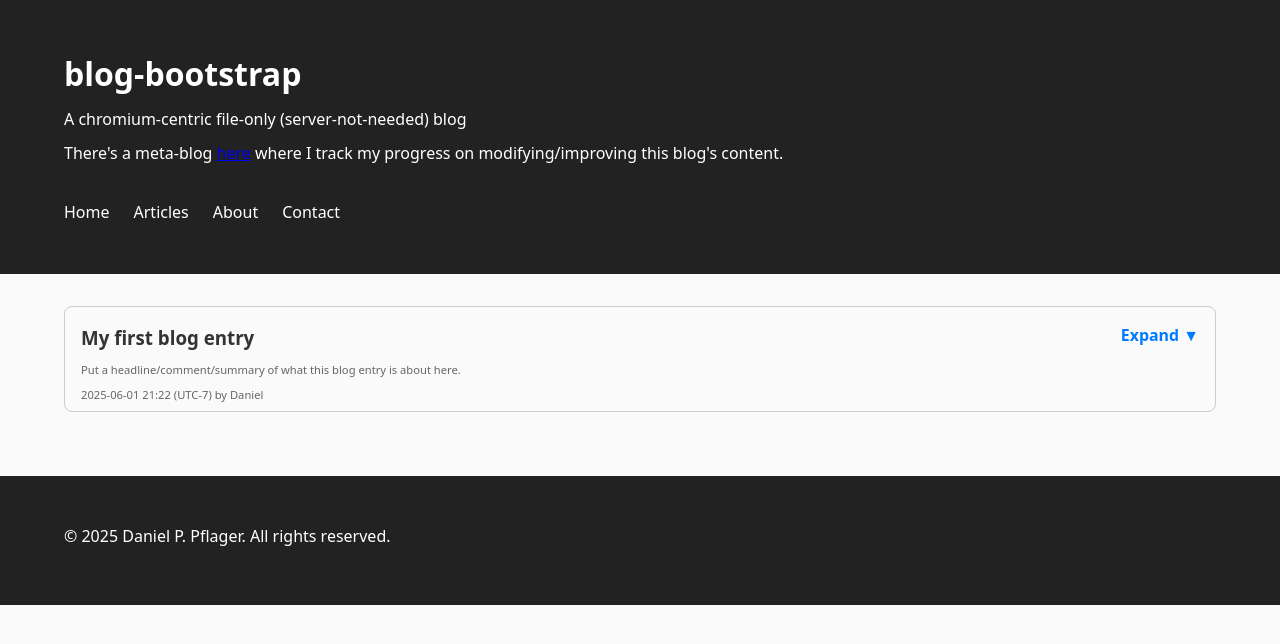
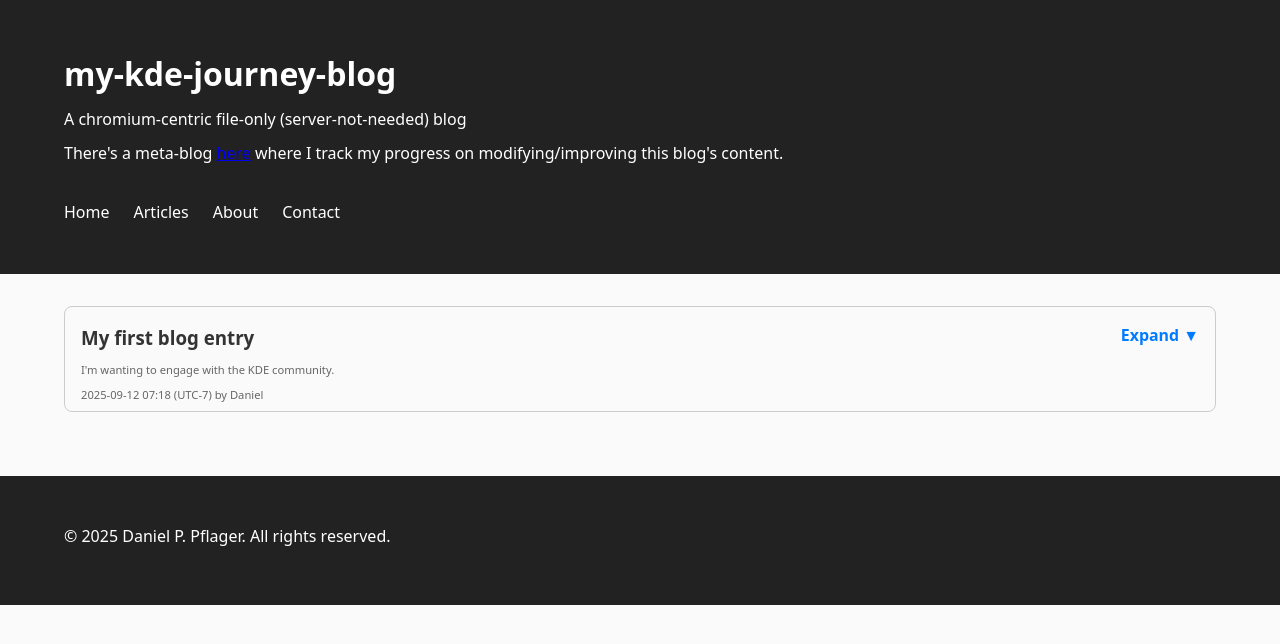
Before and after one commit to pflagerd/blog-bootstrap, a plain HTML site: page index.html in a window 1280 px wide. Drawn offline with nearby package versions, Linux system fonts and the light colour scheme.

Commit message:
progress

```diff
--- a/index.html
+++ b/index.html
@@ -1,10 +1,10 @@
 <!DOCTYPE html>
 <html lang="en">
 <head>
-  <meta charset="UTF-8" />
-  <meta name="viewport" content="width=device-width, initial-scale=1.0" />
-  <title>blog-bootstrap</title>
-  <link rel="stylesheet" href="blog.css" />
+    <meta charset="UTF-8"/>
+    <meta name="viewport" content="width=device-width, initial-scale=1.0"/>
+    <title>my-kde-journey-blog</title>
+    <link rel="stylesheet" href="blog.css"/>
 
     <link rel="stylesheet" href="https://cdn.jsdelivr.net/npm/katex@0.15.1/dist/katex.min.css" integrity="sha384-R4558gYOUz8mP9YWpZJjofhk+zx0AS11p36HnD2ZKj/6JR5z27gSSULCNHIRReVs" crossorigin="anonymous">
 
@@ -16,7 +16,7 @@
             onload="renderMathInElement(document.body);"></script>
 
     <script>
-    document.addEventListener("DOMContentLoaded", function() {
+        document.addEventListener("DOMContentLoaded", function () {
             renderMathInElement(document.body, {
                 // customised options
                 // • auto-render specific keys, e.g.:
@@ -27,7 +27,7 @@
                     {left: '\\[', right: '\\]', display: true}
                 ],
                 // • rendering keys, e.g.:
-        throwOnError : false
+                throwOnError: false
             });
         });
     </script>
@@ -37,7 +37,7 @@
 <body>
 <header>
     <div class="container">
-      <h1>blog-bootstrap</h1>
+        <h1>my-kde-journey-blog</h1>
         <p>A chromium-centric file-only (server-not-needed) blog</p>
         <p>There's a meta-blog <a href="meta-blog.html" target="_blank">here</a> where I track my progress on modifying/improving this blog's content.</p>
         <br/>
@@ -60,14 +60,15 @@
             <h3>My first blog entry</h3>
             <p class="meta">A headline/comment/summary of what this blog entry is about.</p>
             <p class="meta">2025-06-01 21:22 (UTC-7) by Daniel</p>
-        <p>I did a .fork of <a href="https://github.com/pflagerd/blog-bootstrap" target="_blank">https://github.com/pflagerd/blog-bootstrap</a></p>
+            <p>I did a .fork of <a href="https://github.com/pflagerd/my-kde-journey-blog" target="_blank">https://github.com/pflagerd/my-kde-journey-blog</a></p>
         </article>
 
         <article class="post">
             <h3>My first blog entry</h3>
-        <p class="meta">Put a headline/comment/summary of what this blog entry is about here.</p>
-        <p class="meta">2025-06-01 21:22 (UTC-7) by Daniel</p>
-        <p>I did a .fork of <a href="https://github.com/pflagerd/blog-bootstrap" target="_blank">https://github.com/pflagerd/blog-bootstrap</a></p>
+            <p class="meta">I'm wanting to engage with the KDE community.</p>
+            <p class="meta">2025-09-12 07:18 (UTC-7) by Daniel</p>
+            <p>I did a .fork of <a href="https://github.com:pflagerd/blog-bootstrap.git" target="_blank">https://github.com:pflagerd/blog-bootstrap.git</a> to create this blog.</p>
+            <p>This blog is one of many blogs in that repository, each identified by its own "main" branch.  The main branch for this blog is <code>my-kde-journey-blog</code></p>
         </article>
 
     </section>
```
Lines whose indentation alone changed are shown as unchanged.
